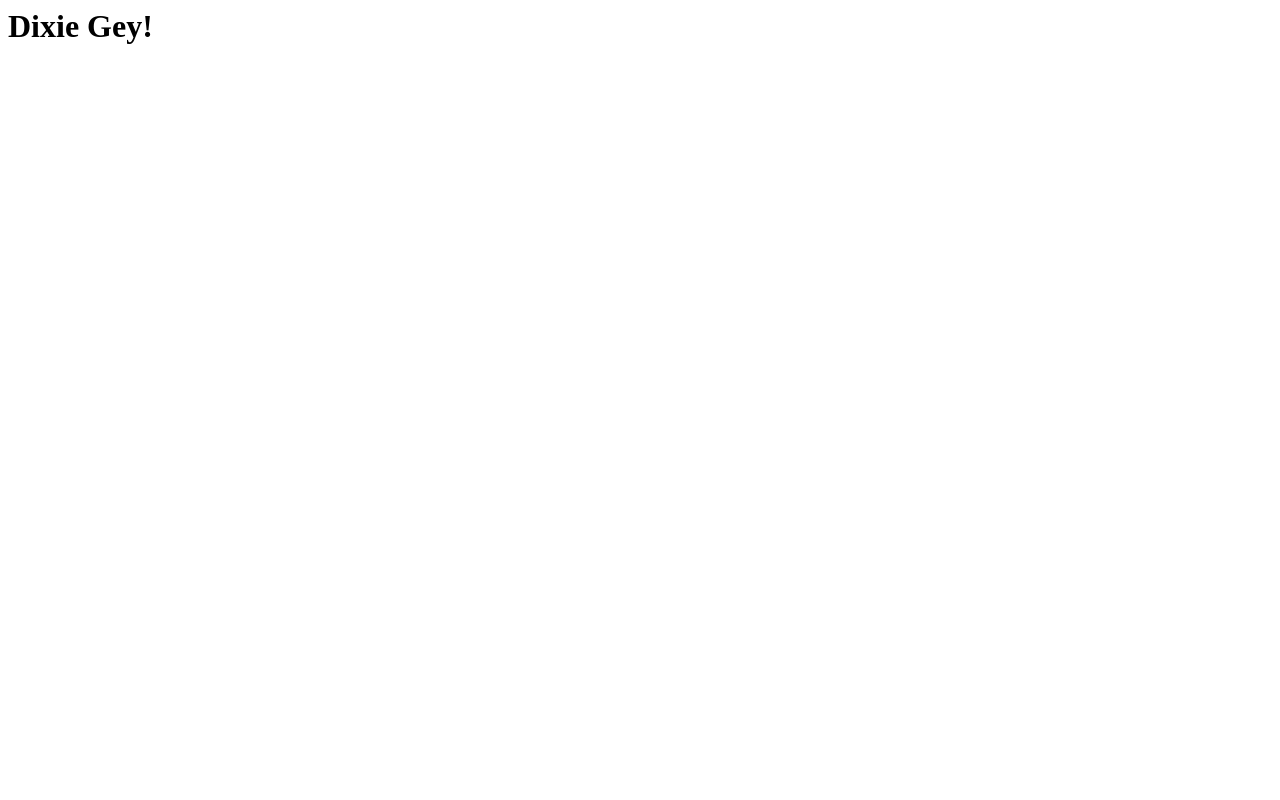
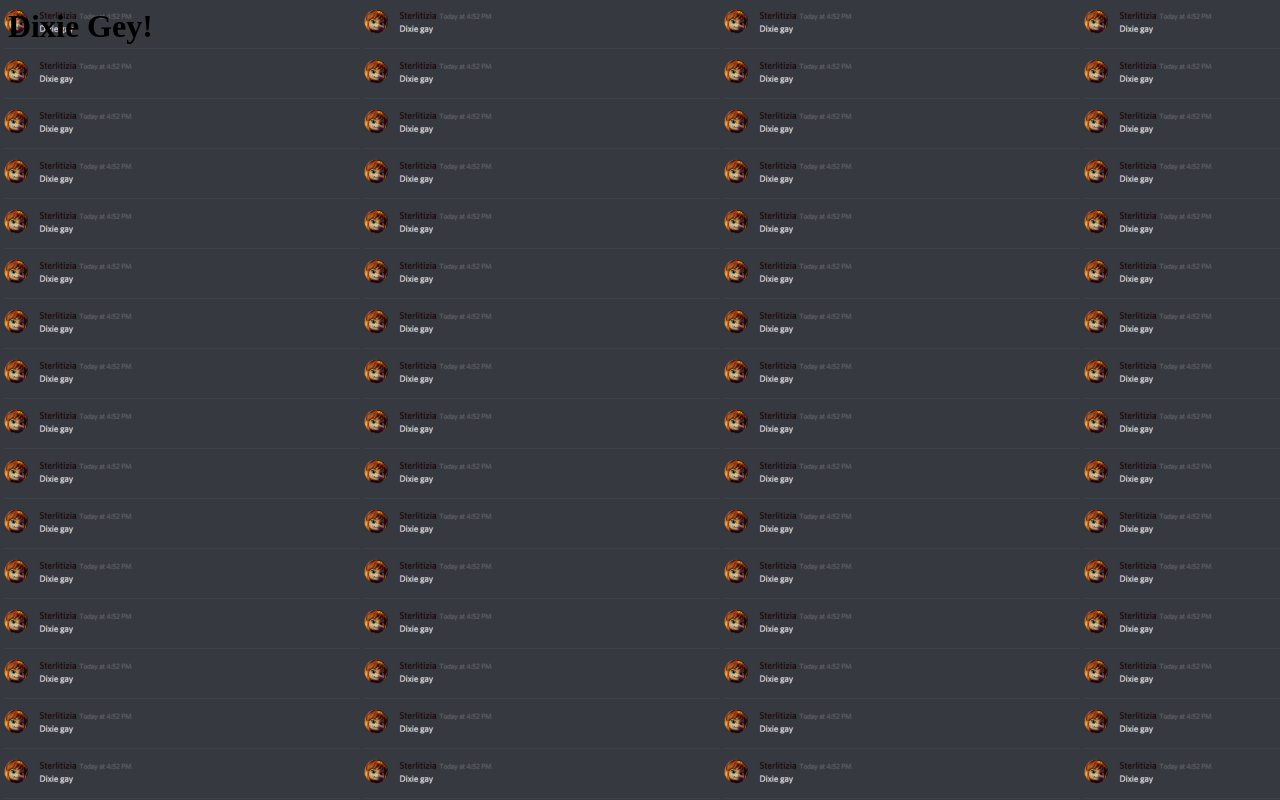
Before and after one commit to soarnpro/dixiegay, a plain HTML site: page index.html in a window 1280 px wide. Drawn offline with Linux system fonts and the light colour scheme.

Commit message:
Update index.html

```diff
--- a/index.html
+++ b/index.html
@@ -3,7 +3,7 @@
 		<title>Dixie Gey!</title>
 		<style>
 			body {
-				background-image: url("unknown.png");
+				background-image: url("unknown-1.png");
 				background-repeat: repeat;
 			}
 		</style>
```
